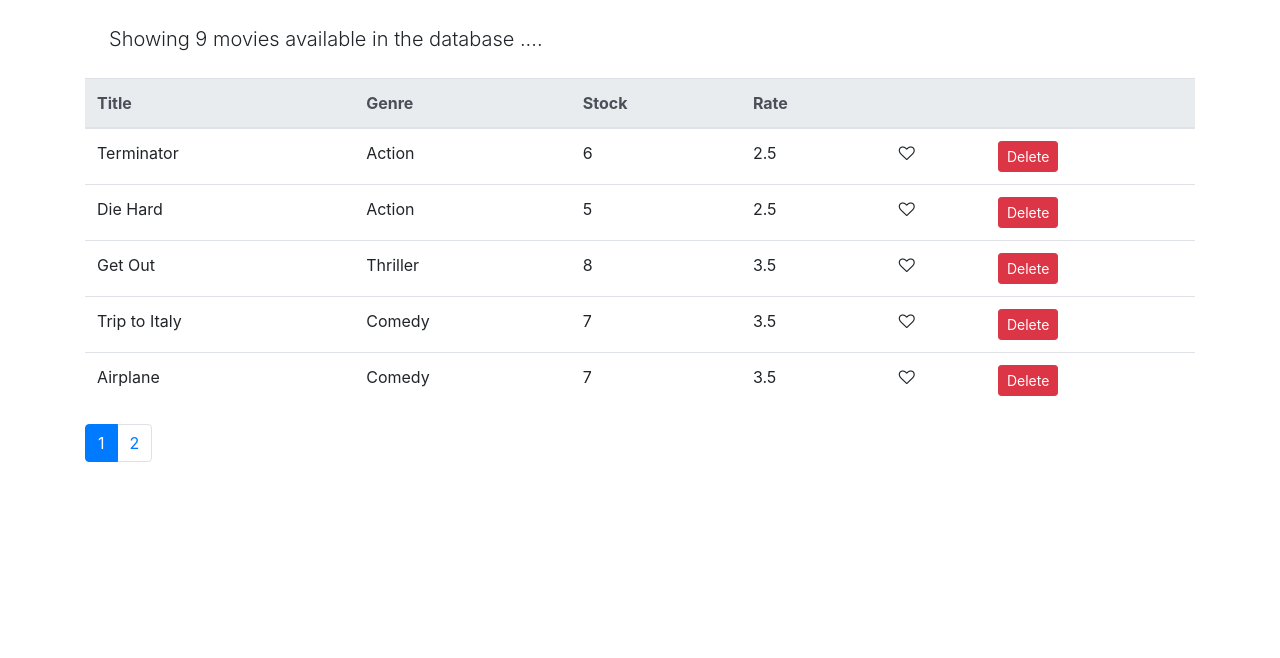
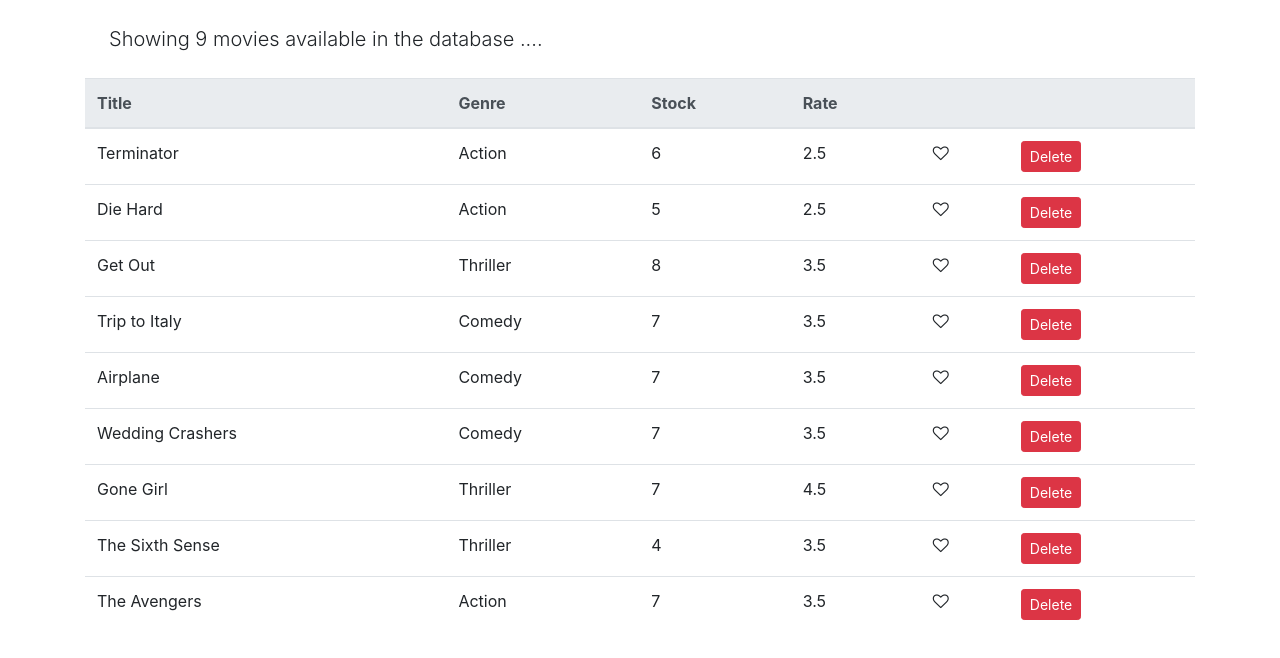
Before and after one commit to Abhinav-Reddy-k/Blockbuster-Video, a React (Create React App) app: page / in a window 1280 px wide. Shown: the top 658 px of the page. Built offline with nearby package versions, Linux system fonts and the light colour scheme.

Commit message:
resolved pagination errors

```diff
--- a/src/components/movies.jsx
+++ b/src/components/movies.jsx
@@ -7,7 +7,7 @@ import { pagination } from './utils/pagination';
 class Movies extends Component {
   state = {
     movies: getMovies(),
-    pageSize: 5,
+    pageSize: 10,
     currentPage:1
   };
 
@@ -46,6 +46,9 @@ class Movies extends Component {
 
     const { pageSize , currentPage , movies} = this.state;
     const pageMovies = pagination(pageSize, currentPage, movies);
+    if (pageMovies.length === 0 && !currentPage===1) {
+      this.setState({currentPage: currentPage-1})
+    }
     return (
       <React.Fragment>
         {this.headLine()}
```
